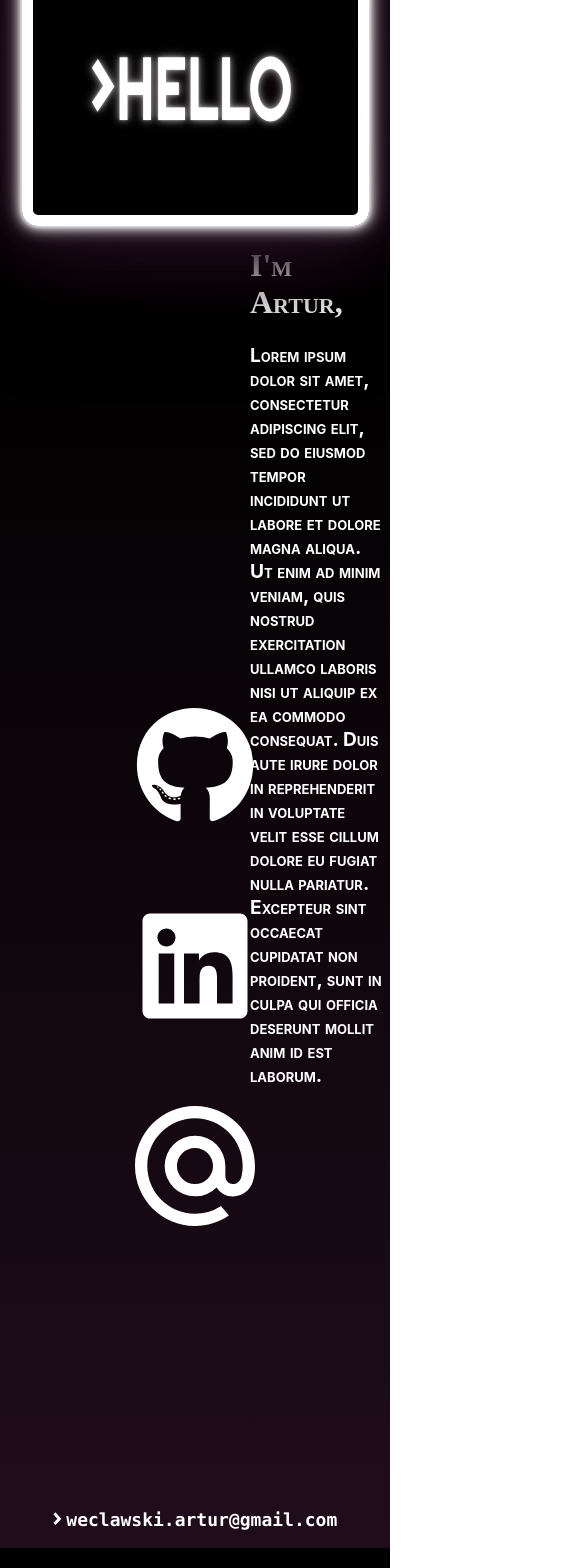
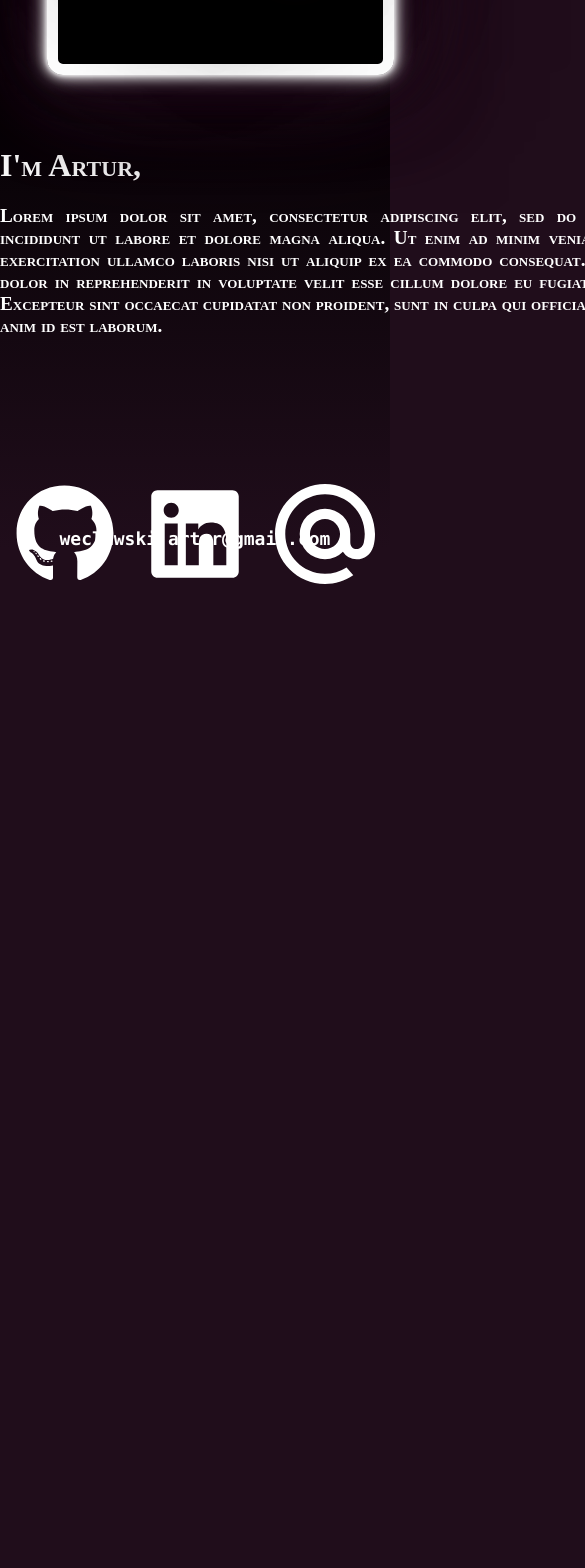
Before and after one commit to artur-weclawski/my-page, a React (Create React App) app: page / in a window 390 px wide. Shown: the part 296-1864 px from the top of the page, 585 px wide, since content can reach past the window. After the commit the page ends 884 px from the top, so only its background shows below. Built offline with nearby package versions, Linux system fonts and the light colour scheme; a web font is replaced by a local one.

Commit message:
Added/Fixed more CSS

```diff
--- a/src/AboutMe.css
+++ b/src/AboutMe.css
@@ -21,17 +21,34 @@
     font-size: 1.2rem;
   }
 
-  @media only screen and(min-width: 1080){
+  @media (max-width: 1080px){
     .content-about-me{
         margin-top: 50px;
         margin-left: auto;
-      }
-      .content-box{
-        margin-top: 50px;
-        margin-left: 0px;
+        margin-right: auto;
+        height: 360px;
+        width: 720px;
       }
       .content-about-me>*{
-        width: 1155;
         text-align: justify;
       }
+}
+@media only screen and (min-height:1920px) and (max-width:1080px){
+  .content-about-me{
+    margin-top: 0px;
+    margin-left: auto;
+    margin-right: auto;
+    height: 720px;
+    width: 920px;
   }
+  .content-about-me>*{
+    text-align: justify;
+  }
+  .content-about-me h1{
+    font-size: 4rem;
+  }
+
+  .content-about-me h2 {
+    font-size: 2.4rem;
+  }
+}
--- a/src/App.css
+++ b/src/App.css
@@ -3,19 +3,21 @@
 
 html{
   height: 100%;
+  background-color: rgba(32,13,27,1);
 }
 body {
   margin: 0;
   background: linear-gradient(rgba(0,0,0,1) 0%, rgba(0,0,0,1) 33%, rgba(32,13,27,1) 100%);
   display: flex;
+  position: absolute;
+  width: 100%;
   flex-direction: column;
-  min-height: 100% !important;
+  height: 100vh;
 }
-
-footer{
+.Footer{
   width: 100%;
-  height: auto;
-  position:relative;
+  height: 20px;
+  position: absolute;
   display: flex;
   color: white;
   text-align: center;
@@ -23,23 +25,14 @@ footer{
   font-family: 'Lucida Console';
   font-weight: bold;
   font-size: large;
-  margin-top: 185px;
+
   bottom: 0;
   cursor: pointer;
-
-}
-
-.footer-gt{
-  font-family: 'Righteous';
-  font-weight: 100;
-  transform: scale(1.1, 1.2);
-  margin-bottom: 4px;
-  margin-right: 5px;
 }
 .content{
   display: flex;
   margin-top: 160px;
-  height: auto;
+  height: 560px;
 }
 
 .content p{
@@ -65,22 +58,26 @@ footer{
   width: inherit;
   height: inherit;
 }
-@media only screen and (max-width:1110px){
+@media only screen and (max-width:1080px){
+
   .content{
     flex-direction: column;
     align-items: center;
     margin-left: auto;
     margin-right: auto;
+    margin-top: 100px;
+    width: 100%;
+    height: 680px;
   }
   .content-2{
     display: flex;
-    flex-direction: column;
-    margin: auto;
-    width: auto;
-    margin-top: 20px;
+    flex-direction: row;
+    margin-left: auto;
+    margin-right: auto;
+    margin-top: 0px;
+    width: 100%;
   }
   .content-2 a{
-    margin-bottom: 80px;
     width: 100px;
     height: 100px;
   }
@@ -89,17 +86,47 @@ footer{
     width: inherit;
     height: inherit;
   }
+  .Footer{
+    width: 100%;
+    height: 20px;
+    position: absolute;
+    display: flex;
+    color: white;
+    text-align: center;
+    justify-content: center;
+    font-family: 'Lucida Console';
+    font-weight: bold;
+    font-size: large;
+    bottom: 0;
+    cursor: pointer;
+  }
 }
 
-@media (max-width: 1080px){
+@media only screen and (min-height:1920px) and (max-width:1080px){
   .content{
-    margin-top:200px;
+    flex-direction: column;
+    align-items: center;
+    margin-left: auto;
+    margin-right: auto;
+    margin-top: 100px;
+    width: 100%;
+    height: 1080px;
   }
   .content-2{
+    display: flex;
+    flex-direction: row;
+    margin-left: auto;
+    margin-right: auto;
     margin-top: 80px;
+    width: 100%;
+    height: 600px;
   }
   .content-2 a{
-    width: 120px;
-    height: 120px;
+    width: 100px;
+    height: 100px;
+  }
+  .Footer{
+    height: 60px;
+    font-size: x-large;
   }
 }
--- a/src/App.js
+++ b/src/App.js
@@ -8,8 +8,6 @@ import { SiMaildotru } from "react-icons/si";
 function App() {
   return (
     <div className="App">
-      <header className="App-header">
-      </header>
       <body>
         <NavBar />
         <div className='content'>
@@ -21,11 +19,8 @@ function App() {
           <a href="/my-page" target="_blank"><FaLinkedin className='FaLinkedin'/></a>
           <a href = "mailto: weclawski.artur@gmail.com"><SiMaildotru className='SiMaildotru'/></a>
         </div>
-    <footer onClick={()=>navigator.clipboard.writeText("weclawski.artur@gmail.com")}>
-      <p className='footer-gt'>&gt;</p><p>weclawski.artur@gmail.com</p>
-    </footer>
+        <div className="Footer" onClick={()=>navigator.clipboard.writeText("weclawski.artur@gmail.com")}>weclawski.artur@gmail.com</div>
       </body>
-  a
     </div>
   );
 }
--- a/src/Banner.css
+++ b/src/Banner.css
@@ -108,12 +108,21 @@
   }
 @media (max-width: 1080px){
     .content-box{
-        margin-top: 50px;
-        margin-left: 0px;
-      }
-    .content-box{
 		  animation: none;
       transform: rotateX('0 deg')
       rotateY('0 deg');
     }
 }
+
+@media only screen and (min-height:1920px) and (max-width:1080px){
+  .content-box{
+    animation: none;
+    transform: rotateX('0 deg')
+    rotateY('0 deg');
+    width: 520px;
+    height: 360px;
+  }
+  h1.neonText{
+    padding-top: 4.5rem;
+  }
+}
--- a/src/NavBar.css
+++ b/src/NavBar.css
@@ -95,6 +95,12 @@
     height: 80px;
 }
 
+.NavBar .MobileNavigation ul{
+    background-color: black;
+    margin-block-start: 0px;
+    margin-block-end: 0px;
+    padding-inline-start: 0px;
+}
 .NavBar .MobileNavigation ul li {
     display: inline-block;
     height: 80px;
--- a/src/index.css
+++ b/src/index.css
@@ -1,4 +1,4 @@
-body {
+/* body {
   margin: 0;
   font-family: -apple-system, BlinkMacSystemFont, 'Segoe UI', 'Roboto', 'Oxygen',
     'Ubuntu', 'Cantarell', 'Fira Sans', 'Droid Sans', 'Helvetica Neue',
@@ -10,4 +10,4 @@ body {
 code {
   font-family: source-code-pro, Menlo, Monaco, Consolas, 'Courier New',
     monospace;
-}
+} */
```
Lines whose indentation alone changed are shown as unchanged.
